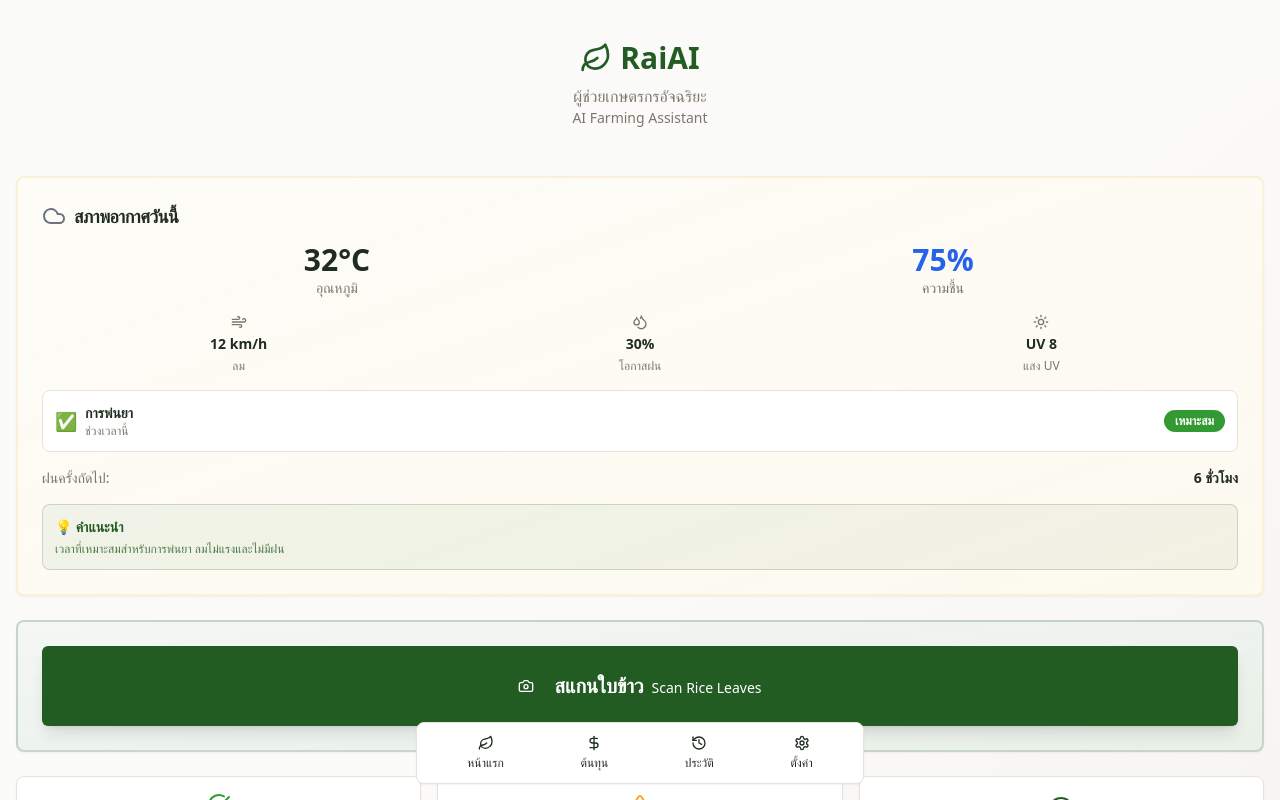
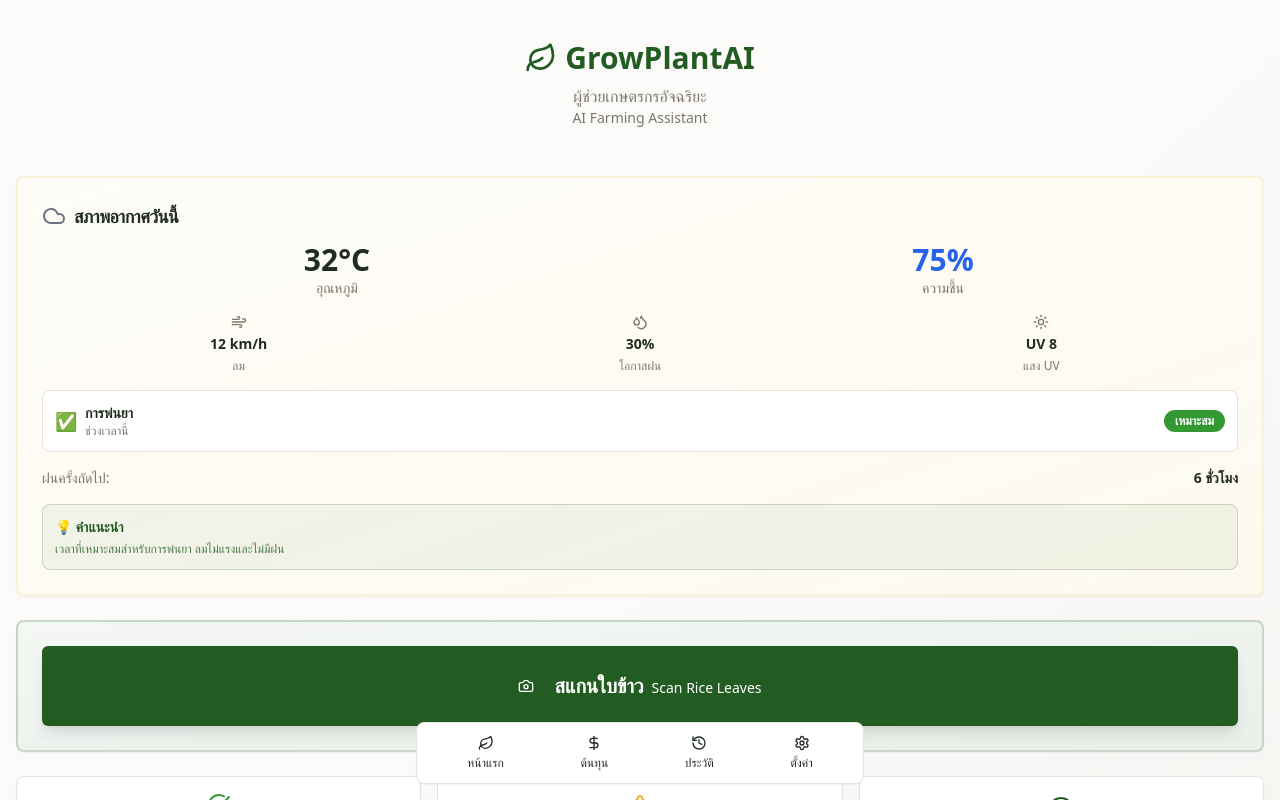
Before and after one commit to bovornv/rai-ai, a React (Vite) app: page / in a window 1280 px wide. Shown: the top 800 px of the page. Built offline with nearby package versions, Linux system fonts and the light colour scheme.

Commit message:
Refactor: Rename app to GrowPlantAI
Update the application name from RaiAI to GrowPlantAI across the project.

```diff
--- a/src/pages/RaiAI.tsx
+++ b/src/pages/GrowPlantAI.tsx
@@ -23,7 +23,7 @@ interface ScanData {
   advice: string[];
 }
 
-const RaiAI = () => {
+const GrowPlantAI = () => {
   const [currentView, setCurrentView] = useState<View>('home');
   const [currentScan, setCurrentScan] = useState<ScanData | null>(null);
   const [scanHistory, setScanHistory] = useState<ScanData[]>([]);
@@ -71,7 +71,7 @@ const HomeView = ({ onNavigate }: { onNavigate: (view: View) => void }) => {
       <div className="text-center py-6">
         <div className="flex items-center justify-center gap-2 mb-2">
           <Leaf className="h-8 w-8 text-primary" />
-          <h1 className="text-3xl font-bold text-primary">RaiAI</h1>
+          <h1 className="text-3xl font-bold text-primary">GrowPlantAI</h1>
         </div>
         <p className="text-muted-foreground">ผู้ช่วยเกษตรกรอัจฉริยะ</p>
         <p className="text-sm text-muted-foreground">AI Farming Assistant</p>
@@ -210,7 +210,7 @@ const SettingsView = ({ onBack }: { onBack: () => void }) => {
           </CardHeader>
           <CardContent>
             <p className="text-sm text-muted-foreground">
-              RaiAI v1.0.0<br />
+              GrowPlantAI v1.0.0<br />
               สำหรับเกษตรกรข้าวไทย<br />
               For Thai Rice Farmers
             </p>
@@ -221,4 +221,4 @@ const SettingsView = ({ onBack }: { onBack: () => void }) => {
   );
 };
 
-export default RaiAI;
+export default GrowPlantAI;
--- a/src/pages/Index.tsx
+++ b/src/pages/Index.tsx
@@ -1,7 +1,7 @@
-import RaiAI from "./RaiAI";
+import GrowPlantAI from "./GrowPlantAI";
 
 const Index = () => {
-  return <RaiAI />;
+  return <GrowPlantAI />;
 };
 
 export default Index;
```
